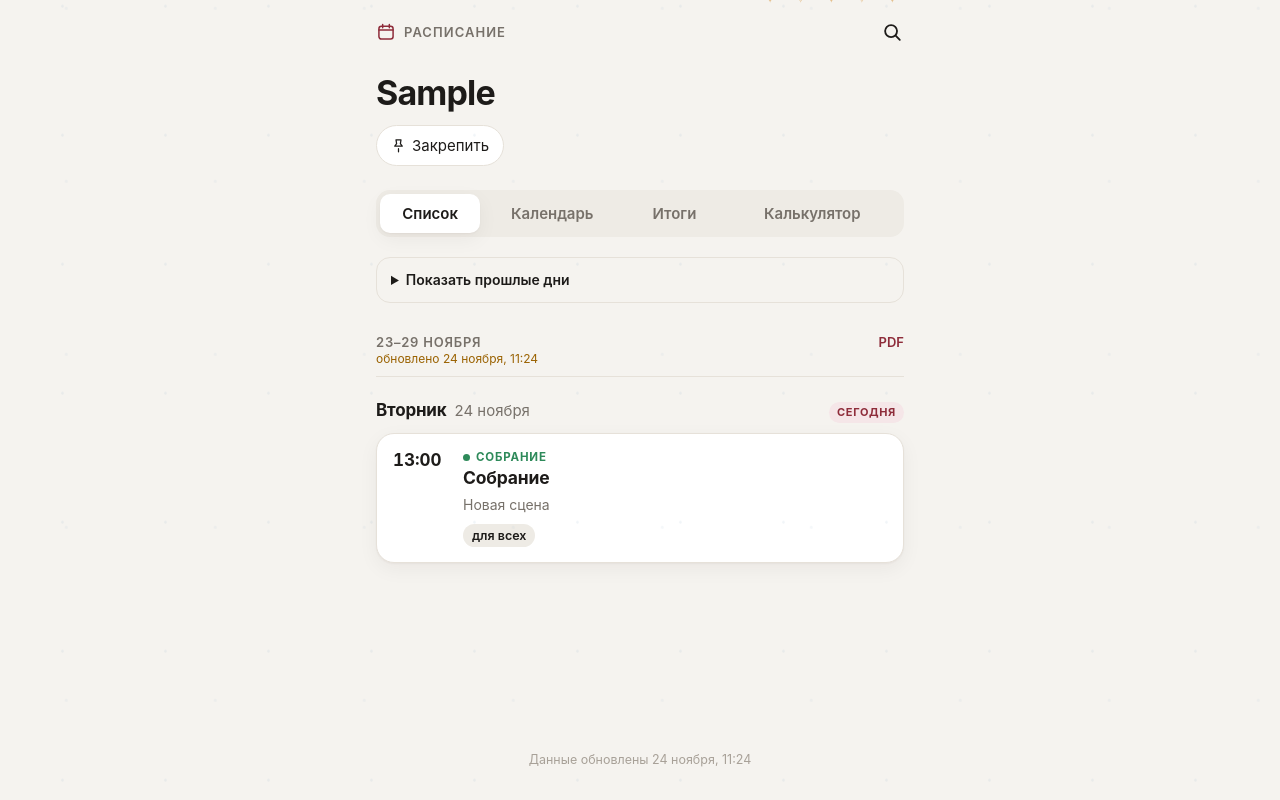
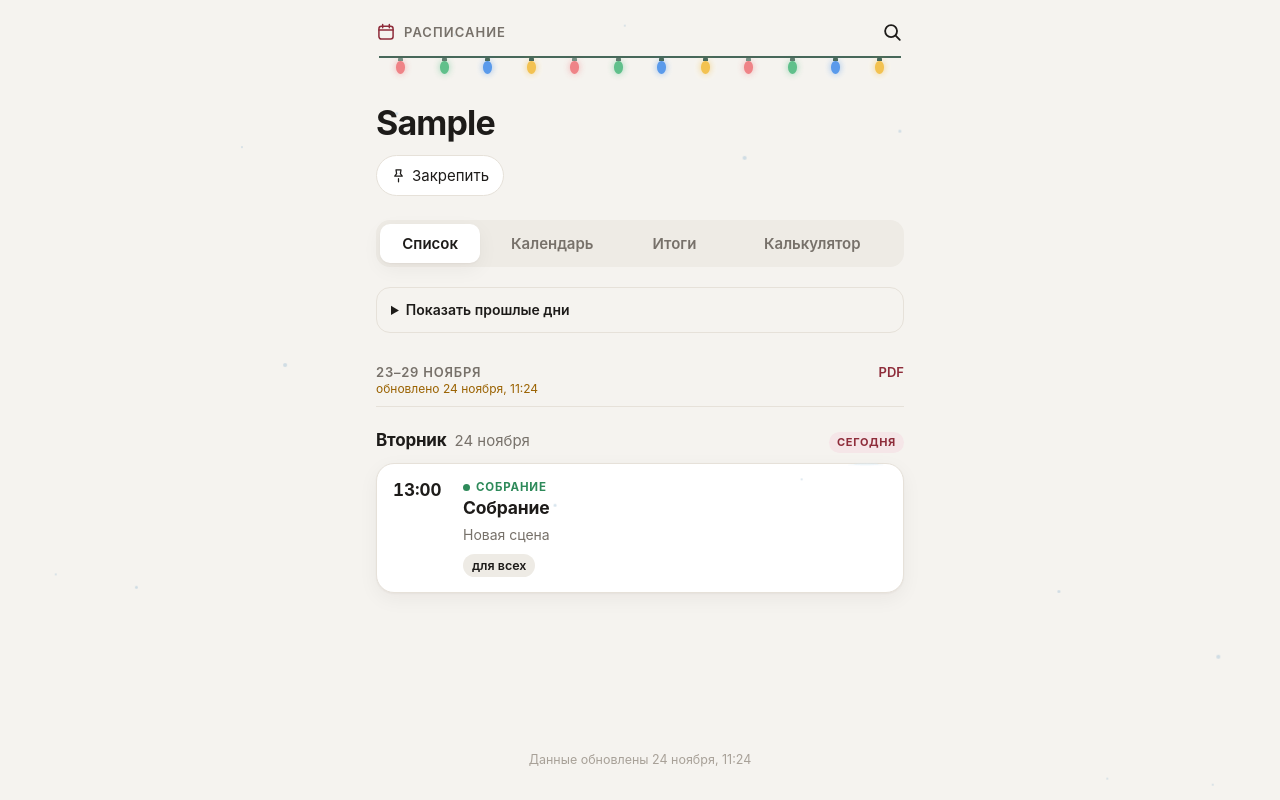
Before and after one commit to belomorkanak37-debug/raspisanie, a plain HTML site: page index.html in a window 1280 px wide. Both pictures are taken after typing "Sample" into the empty fields and a click on the button "Показать". Drawn offline with Linux system fonts and the light colour scheme.

Commit message:
Обновить гирлянду и снег в приложении

```diff
--- a/css/app.css
+++ b/css/app.css
@@ -577,8 +577,18 @@ main { flex: 1; }
   * { animation: none !important; transition: none !important; }
 }
 
-/* Ненавязчивое зимнее оформление, не перекрывает управление. */
-.winter-garland { position: absolute; right: 4px; top: -8px; color: #dba65c; opacity: .65; font-size: 11px; letter-spacing: 3px; pointer-events: none; }
-.winter-snow { position: fixed; inset: 0; z-index: 10; pointer-events: none; opacity: .14; background-image: radial-gradient(circle, #9ebbd0 1px, transparent 1.6px), radial-gradient(circle, #b5c9d8 1px, transparent 1.8px); background-size: 103px 129px, 149px 173px; animation: winter-fall 30s linear infinite; }
-@keyframes winter-fall { to { background-position: 40px 258px, -30px 346px; } }
-@media (prefers-reduced-motion: reduce) { .winter-snow { animation: none; } }
+/* Зимние украшения не перехватывают касания. */
+.winter-garland { height: 22px; margin: 0 3px 8px; display: flex; justify-content: space-around; align-items: flex-start; border-top: 2px solid #47685a; border-radius: 0 0 50% 50%; pointer-events: none; }
+.winter-garland i { position: relative; width: 9px; height: 13px; border-radius: 45% 45% 50% 50%; margin-top: 3px; background: #ed565d; box-shadow: 0 0 7px #ed565d99; animation: bulb-glow 3.6s ease-in-out infinite alternate; }
+.winter-garland i::before { content: ''; position: absolute; width: 5px; height: 4px; left: 2px; top: -4px; background: #47685a; border-radius: 2px 2px 0 0; }
+.winter-garland i:nth-child(4n+2) { background: #48b87b; box-shadow: 0 0 7px #48b87b99; animation-delay: -1s; }
+.winter-garland i:nth-child(4n+3) { background: #5799eb; box-shadow: 0 0 7px #5799eb99; animation-delay: -2s; }
+.winter-garland i:nth-child(4n) { background: #f3c250; box-shadow: 0 0 7px #f3c250aa; animation-delay: -3s; }
+@keyframes bulb-glow { from { opacity: .65; } to { opacity: 1; } }
+.winter-snow { position: fixed; inset: 0; z-index: 10; pointer-events: none; overflow: hidden; }
+.winter-snow i { position: absolute; left: var(--x); top: -10px; width: var(--size); height: var(--size); border-radius: 50%; background: #a8c5d9; opacity: .48; animation: snow-fall var(--duration) linear var(--delay) infinite; }
+@keyframes snow-fall { 0% { transform: translate3d(0, 0, 0); } 33% { transform: translate3d(var(--drift), 34vh, 0); } 66% { transform: translate3d(0, 68vh, 0); } 100% { transform: translate3d(var(--drift), 102vh, 0); } }
+.card::before, .totals-panel::before, .cal::before { content: ''; position: absolute; z-index: 1; pointer-events: none; right: 13px; top: -3px; width: 48px; height: 6px; border-radius: 90% 70% 40% 40%; background: #d7e8f2; box-shadow: -13px 2px 0 -2px #d7e8f2, 12px 2px 0 -2px #d7e8f2; transform-origin: center; animation: snow-settle 18s ease-out both; }
+.totals-panel, .cal { position: relative; }
+@keyframes snow-settle { from { transform: scale(.35, .15); opacity: .3; } to { transform: scale(1); opacity: .85; } }
+@media (prefers-reduced-motion: reduce) { .winter-snow i, .winter-garland i, .card::before, .totals-panel::before, .cal::before { animation: none; } }
--- a/index.html
+++ b/index.html
@@ -17,10 +17,9 @@
   <link rel="stylesheet" href="css/app.css">
 </head>
 <body>
-  <div class="winter-snow" aria-hidden="true"></div>
+  <div class="winter-snow" aria-hidden="true"><i style="--x:4%;--duration:13s;--size:2px;--delay:-1s;--drift:26px"></i><i style="--x:11%;--duration:21s;--size:3px;--delay:-7s;--drift:-32px"></i><i style="--x:17%;--duration:17s;--size:2px;--delay:-12s;--drift:40px"></i><i style="--x:24%;--duration:27s;--size:4px;--delay:-4s;--drift:-38px"></i><i style="--x:30%;--duration:15s;--size:3px;--delay:-9s;--drift:25px"></i><i style="--x:36%;--duration:23s;--size:2px;--delay:-16s;--drift:-45px"></i><i style="--x:43%;--duration:18s;--size:3px;--delay:-3s;--drift:32px"></i><i style="--x:49%;--duration:29s;--size:2px;--delay:-22s;--drift:-25px"></i><i style="--x:56%;--duration:16s;--size:4px;--delay:-11s;--drift:42px"></i><i style="--x:63%;--duration:24s;--size:2px;--delay:-6s;--drift:-26px"></i><i style="--x:69%;--duration:19s;--size:3px;--delay:-14s;--drift:30px"></i><i style="--x:75%;--duration:26s;--size:2px;--delay:-18s;--drift:-38px"></i><i style="--x:82%;--duration:14s;--size:3px;--delay:-2s;--drift:36px"></i><i style="--x:88%;--duration:22s;--size:2px;--delay:-13s;--drift:-22px"></i><i style="--x:94%;--duration:20s;--size:4px;--delay:-8s;--drift:30px"></i><i style="--x:98%;--duration:28s;--size:2px;--delay:-19s;--drift:-46px"></i></div>
   <div class="wrap">
     <header class="topbar">
-      <span class="winter-garland" aria-hidden="true">✦ · ✧ · ✦ · ✧ · ✦</span>
       <a class="brand" href="#/search" aria-label="К поиску">
         <svg viewBox="0 0 24 24" aria-hidden="true"><rect x="3.5" y="5" width="17" height="15.5" rx="3"/><path d="M3.5 9.5h17M8 3v4M16 3v4"/></svg>
         <span>Расписание</span>
@@ -32,6 +31,7 @@
         </a>
       </div>
     </header>
+    <div class="winter-garland" aria-hidden="true"><i></i><i></i><i></i><i></i><i></i><i></i><i></i><i></i><i></i><i></i><i></i><i></i></div>
     <main id="view" aria-live="polite"></main>
     <footer class="foot" id="foot"></footer>
   </div>
--- a/sw.js
+++ b/sw.js
@@ -1,5 +1,5 @@
 // Работа без интернета: оболочка приложения из кэша, данные — сначала из сети.
-const VERSION = 'v17';
+const VERSION = 'v18';
 const SHELL = `shell-${VERSION}`;
 const DATA = 'data';
 async function fetchTimed(request, options = {}, ms = 6000) {
```
